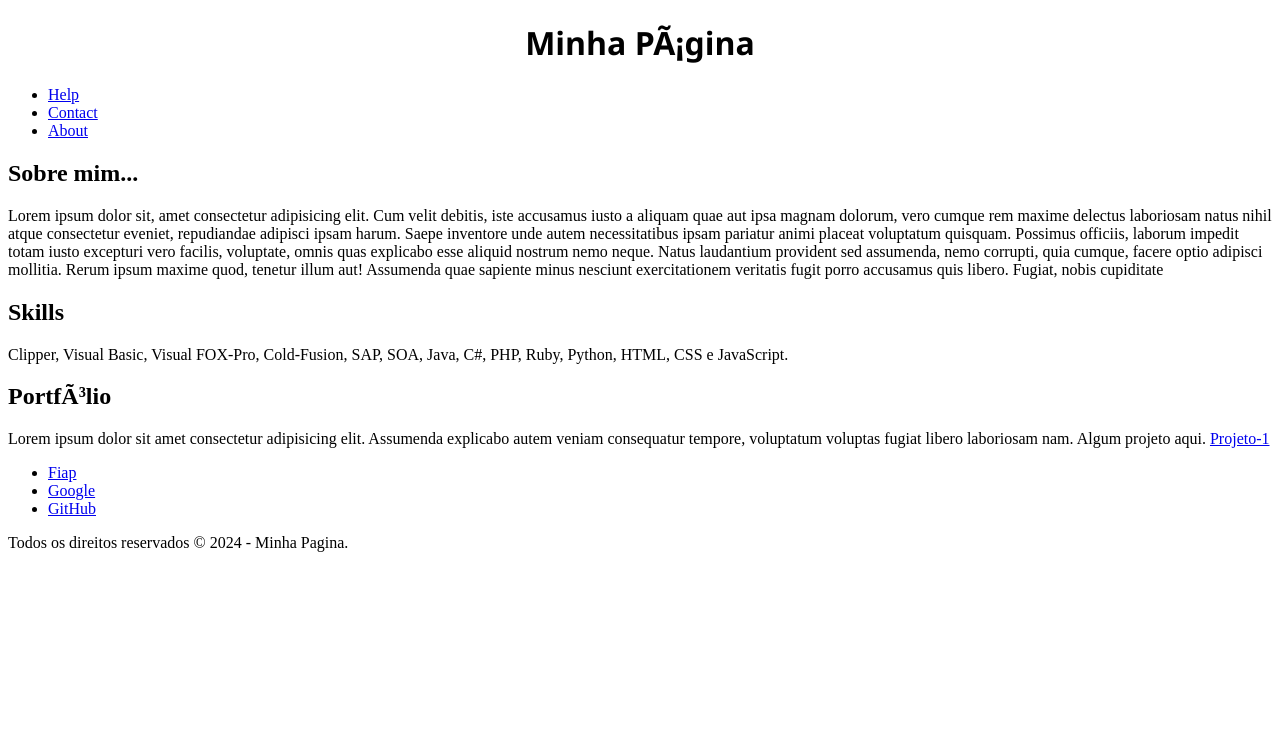
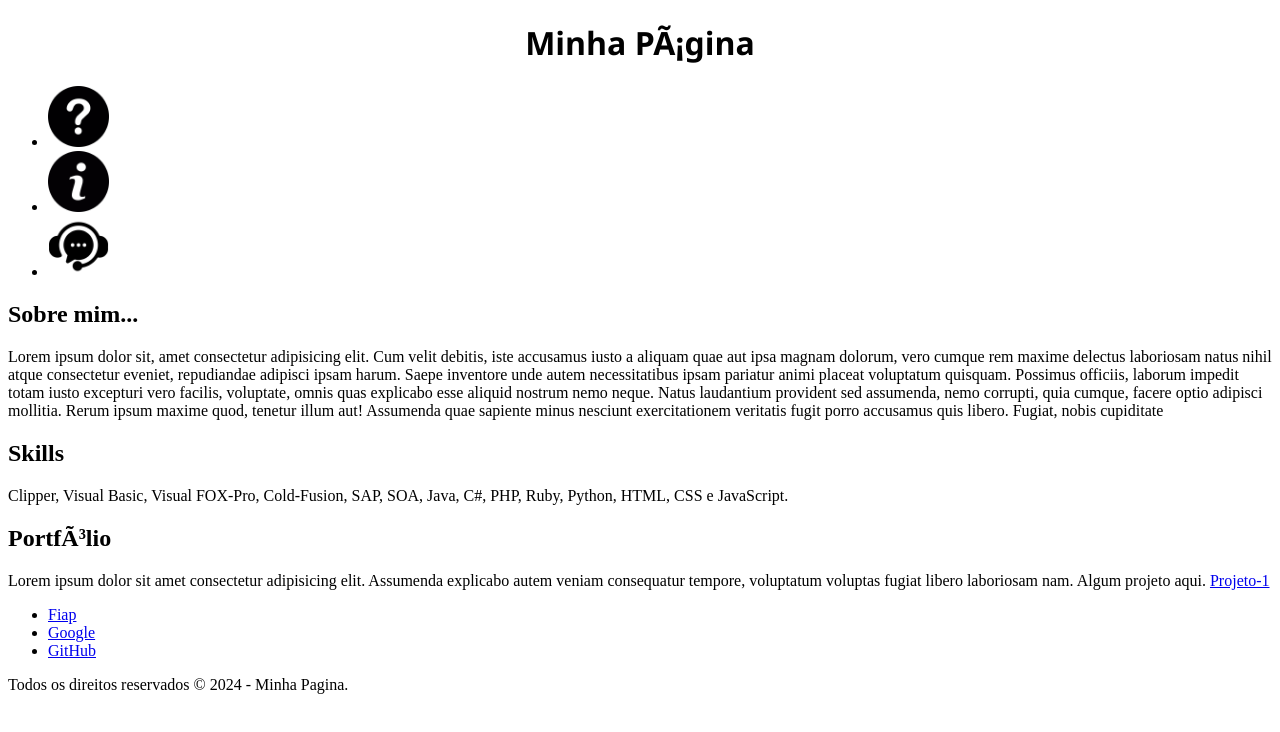
Before and after one commit to ludanii/Projeto-Inicial, a plain HTML site: page index.html in a window 1280 px wide. Drawn offline with Linux system fonts and the light colour scheme.

Commit message:
Link relativo com imagens.

```diff
--- a/index.html
+++ b/index.html
@@ -19,9 +19,9 @@
         </h1>
         <nav class="menu">
 					<ul>
-						<li><a href="./paginas/help.html">Help</a></li>
-						<li><a href="./paginas/contact.html">Contact</a></li>
-						<li><a href="./paginas/about.html">About</a></li>
+						<li><a href="./paginas/help.html"><img src="./Img/help.png" alt="icone de ajuda" width="5%"></a></li>
+						<li><a href="./paginas/about.html"><img src="./Img/about.png" alt="icone de mais informações" width="5%"></a></li>
+						<li><a href="./paginas/contact.html"><img src="./Img/contact.png" alt="icone de contato" width="5%"></a></li>
 					</ul>
 				</nav>
       </header>
```
Also changed, not shown: Img/about.png (added), Img/contact.png (added), Img/help.png (added).
